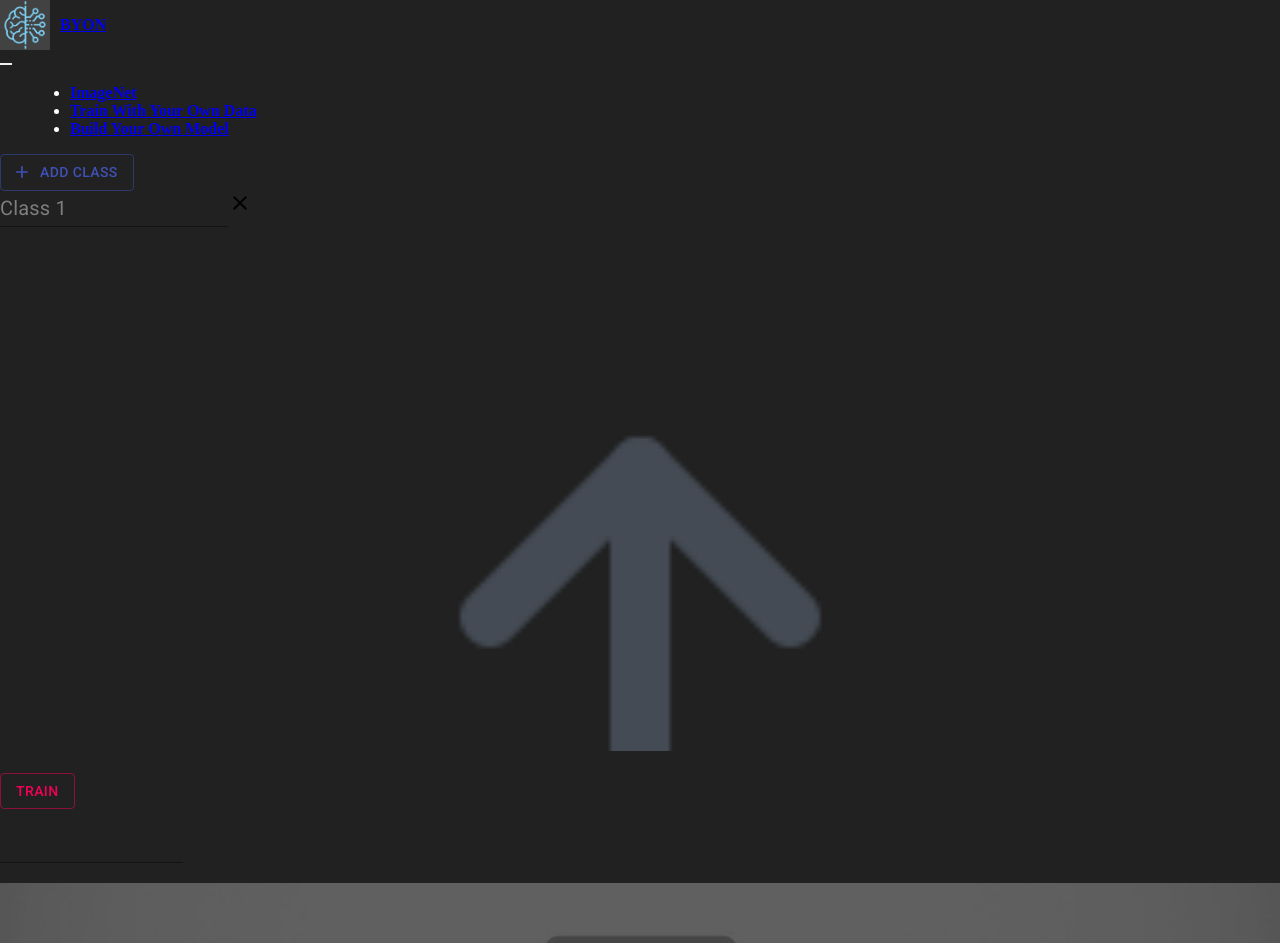
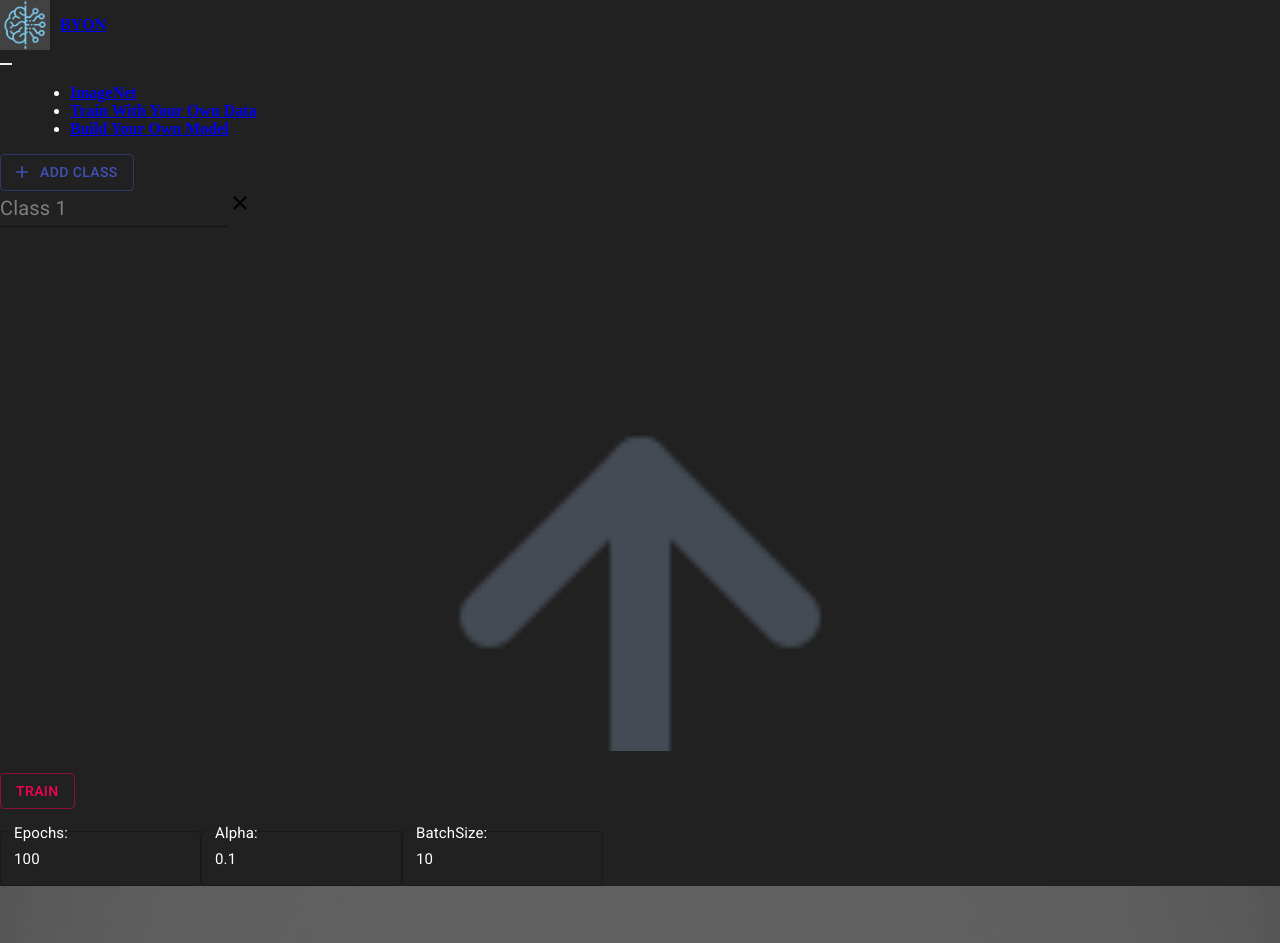
Before and after one commit to varma1247/byon, a React (Create React App) app: page /train in a window 1280 px wide. Shown: the top 943 px of the page. Built offline with nearby package versions, Linux system fonts and the light colour scheme.

Commit message:
implemented visualization of loss and accuracy at each epoch and added ui for prediction

```diff
--- a/src/components/Owndata.js
+++ b/src/components/Owndata.js
@@ -2,14 +2,15 @@ import React, { useState, useEffect } from "react";
 import Button from "@material-ui/core/Button";
 import Add from "@material-ui/icons/Add";
 import uuid from "react-uuid";
-// import * as tf from "@tensorflow/tfjs";
 import TrainingImagesUpload from "./TrainingImagesUpload";
 import imageupload_default from "../images/uploadimage_default.jpg";
-import Training from "./Training"
-import imgtotensor from "../utilityfunctions/imgtotensor"
+import Training from "./Training";
+import imgtotensor from "../utilityfunctions/imgtotensor";
 import CircularProgress from "@material-ui/core/CircularProgress";
+import getRandomColor from "../utilityfunctions/getrandomcolor";
+import { Bar } from "react-chartjs-2";
+// import Imageupload from "./Imageupload"
 
-// import Imageupload from "./Imageupload"
 const Owndata = () => {
   // const model = tf.sequential();
   // model.add(
@@ -21,17 +22,21 @@ const Owndata = () => {
 
   const [traindata, setTraindata] = useState([]);
   const [classcount, setclasscount] = useState(0);
-  const [model,setModel]=useState(null)
+  const [model, setModel] = useState(null);
   const [imageurl, setImageurl] = useState(null);
   const [imagename, setImagename] = useState("Upload");
-  const [predictions, setPredictions] = useState([]);
   const [predicting, setPredicting] = useState(false);
+  const [labelnames,setlabelnames]=useState([])
+  const [chartdata, setChartdata] = useState(null);
   useEffect(() => {
     addClass();
 
     // eslint-disable-next-line
   }, []);
   // console.log(traindata);
+  const setLabelnames=(labelnames)=>{
+    setlabelnames(labelnames)
+  }
   const addClass = () => {
     var newclassname = (classcount + 1).toString();
     setclasscount(classcount + 1);
@@ -47,16 +52,13 @@ const Owndata = () => {
       }
     ]);
   };
-  const savemodel = (model) => {
-    setModel(model)
-
+  const savemodel = model => {
+    setModel(model);
   };
   const onchange = e => {
     if (e.target.files[0]) {
       setImageurl(URL.createObjectURL(e.target.files[0]));
       setImagename(e.target.files[0].name);
-      setPredictions([]);
-
     }
   };
   const onpredict = async e => {
@@ -69,29 +71,69 @@ const Owndata = () => {
       // );
     } else {
       setPredicting(true);
-      imgtotensor(imageurl).then((tensor,err)=>{
+      imgtotensor(imageurl).then((tensor, err) => {
         // newtensors.push(tensor)
-        if (err){
+        if (err) {
           console.log(err);
+        } else {
+          // if(mod)
+          var colours = [];
+          var data = [];
+          var labels = [];
+          var total = 1;
+          model
+            .predict(tensor.expandDims().div(255))
+            .data()
+            .then(a => {
+              for (var i=0;i<2;i++){
+                data.push((a[i]*100).toFixed(4))
+                total=total-a[i]
+                labels.push(labelnames[i])
+                colours.push(getRandomColor())
+              }
+              data.push((total*100).toFixed(4))
+              labels.push("Other")
 
+              colours.push(getRandomColor())
+
+            setChartdata({
+              data: {
+                labels: labels,
+                datasets: [
+                  {
+                    label: "Predictions",
+                    data: data,
+                    backgroundColor: colours
                   }
-        else{
-        // if(mod)
-          model.predict(tensor.expandDims().div(255)).print()
-          model.predict(tensor.expandDims().div(255)).argMax(1).print()
-          console.log(tensor.expandDims().toFloat().shape);
+                ]
+              },
+              options: {
+                legend: {
+                  display: true,
+                  labels:{
+                    boxWidth:0
+                  }
+
+                },
+                maintainAspectRatio:false
+              }
+            });
+            });
+
+          // console.log(model.getLayer("conv1").getWeights()[0]);
+          // console.log(tensor.expandDims().toFloat().shape);
           setPredicting(false);
         }
-      })
+      });
     }
-  }
+  };
   const removeClass = id => {
     const remainingclasses = traindata.filter(item => item.id !== id);
     console.log(id);
 
     setTraindata(remainingclasses);
   };
-  const editclassname = (id,val) => {
+  const editclassname = (id, val) => {
     var index = traindata.findIndex(el => el.id === id);
     var remainingclasses = traindata.filter(item => item.id !== id);
     var item = traindata[index];
@@ -101,15 +143,15 @@ const Owndata = () => {
 
     setTraindata(remainingclasses);
   };
-  const onupload=(id,files)=>{
+  const onupload = (id, files) => {
     var index = traindata.findIndex(el => el.id === id);
     var remainingclasses = traindata.filter(item => item.id !== id);
     var item = traindata[index];
-    var newurls=[]
+    var newurls = [];
     // var newtensors=[]
     files.forEach(file => {
-      var objurl=URL.createObjectURL(file)
-      newurls.push(objurl)
+      var objurl = URL.createObjectURL(file);
+      newurls.push(objurl);
       // var img=document.createElement('img')
       // img.setAttribute('width',"100")
       // img.setAttribute('height',"100")
@@ -120,30 +162,28 @@ const Owndata = () => {
       // img.width=28
       // img.height=28
       // img.onload = () => item.imagetensors=[...item.imagetensors,tf.browser.fromPixels(img).toFloat()];
-      imgtotensor(objurl).then((tensor,err)=>{
+      imgtotensor(objurl).then((tensor, err) => {
         // newtensors.push(tensor)
-        if (err){
+        if (err) {
           console.log(err);
-
+        } else {
+          item.imagetensors = [...item.imagetensors, tensor];
         }
-        else{
-        item.imagetensors=[...item.imagetensors,tensor]
-        }
-      })
+      });
 
       // console.log(tf.browser.fromPixels(img).shape);
-
     });
-    item.imageurls=[...item.imageurls,...newurls]
+    item.imageurls = [...item.imageurls, ...newurls];
 
     remainingclasses.splice(index, 0, item);
     setTraindata(remainingclasses);
     // tf.browser.toPixels(traindata[0].imagetensors[0],document.getElementsByTagName("canvas")[0])
     // console.log(traindata)
     // traindata[0].imagetensors[0].print()
-  }
+  };
   return (
-    <div className="container-fluid">
+    <>
+      <div className="container-fluid" id="tr">
         <div
           className="row col-12 col-sm-6 mt-4 justify-content-center"
           style={{ padding: "0px" }}
@@ -164,18 +204,30 @@ const Owndata = () => {
             editclassname={editclassname}
             onupload={onupload}
           />
-      <Training traindata={traindata} savemodel={savemodel} savedmodel={model}/>
-      <div className="col-12 col-xs-4 col-lg-4 text-center mt-4" style={{ marginTop: "20px" }}>
+          <Training
+            traindata={traindata}
+            savemodel={savemodel}
+            savedmodel={model}
+            labelnames={labelnames}
+            setlabelnames={setLabelnames}
+          />
+          <div className="col-12 col-xs-4 col-lg-4 text-center mt-4">
             <div className="card bg-dark" style={{ borderRadius: "5px" }}>
               <img
                 src={imageurl ? imageurl : imageupload_default}
                 className="card-img-top"
                 alt="..."
                 id="predict"
-              style={{ width: "100%", height: "30vh", objectFit: "cover" }}
+                style={{ width: "100%", height: "35vh", objectFit: "cover" }}
               ></img>
-            <div className="card-body text-center" style={{padding:"10px"}}>
-              <label className="overflow-ellipsis btn btn-primary justify-content-center" style={{marginBottom:"0px"}}>
+              <div
+                className="card-body text-center"
+                style={{ padding: "10px" }}
+              >
+                <label
+                  className="overflow-ellipsis btn btn-primary justify-content-center"
+                  style={{ marginBottom: "0px" }}
+                >
                   <input
                     type="file"
                     name="photo"
@@ -189,7 +241,7 @@ const Owndata = () => {
             </div>
             {predicting ? (
               <span>
-                <CircularProgress style={{marginTop:"10px"}}/>
+                <CircularProgress style={{ marginTop: "10px" }} />
               </span>
             ) : (
               //   <button
@@ -207,30 +259,32 @@ const Owndata = () => {
                 className="mt-3"
                 variant="outlined"
                 color="secondary"
-            onClick={e=>onpredict(e)}
+                onClick={e => onpredict(e)}
                 disabled={!model}
               >
                 Predict
               </Button>
             )}
-        </div>
-
+            {chartdata ? (
           <div
-        className="col-7 col-sm-5"
-        style={{ margin: "auto", height: "250px", marginTop: "10px" }}
+          style={{ margin: "auto", height: "200px", marginTop: "10px" ,width:"300px"}}
         >
-        {/* {chartdata ? (
           <Bar
+            type='horizontalBar'
             data={chartdata.data}
-            width={0.1}
-            height={0.1}
+            width={0.05}
+            height={0.0001}
             options={chartdata.options}
           />
-        ) : null} */}
+          </div>
+        ) : null}
           </div>
         </div>
-
+        <div className="row">
+          <div id="can" className="col-12"></div>
         </div>
+      </div>
+    </>
   );
 };
 export default Owndata;
--- a/src/components/Training.js
+++ b/src/components/Training.js
@@ -1,18 +1,47 @@
-import React, { useState, useEffect } from "react";
-import { Button } from "@material-ui/core";
+import React, { useState } from "react";
+import { Button, TextField } from "@material-ui/core";
+import { makeStyles } from "@material-ui/core/styles";
 import * as tf from "@tensorflow/tfjs";
 import * as tfvis from "@tensorflow/tfjs-vis";
-import { dispose, callbacks } from "@tensorflow/tfjs";
-import { min } from "moment";
-import Input from '@material-ui/core/Input';
-const Training = ({ traindata, savemodel, savedmodel }) => {
-  const [empty,setEmpty]=useState(false)
+const useStyles = makeStyles(theme => ({
+  root: {
+    "& > *": {
+      margin: theme.spacing(1),
+      width: 200
+    }
+  },
+  tcolor: {
+    color: "white",
+    fontSize: "15px"
+  }
+}));
+const Training = ({ traindata, savemodel, savedmodel,setlabelnames }) => {
+  const classstyle = useStyles();
+  const [epochs, setEpochs] = useState(100);
+  const [alpha, setAlpha] = useState(0.1);
+  const [batchsize, setBatchsize] = useState(10);
+  const [empty, setEmpty] = useState(false);
+  const onepochChange = e => {
+    setEpochs(e.target.value);
+  };
+  const onalphaChange = e => {
+    setAlpha(e.target.value);
+  };
+  const onbsizeChange = e => {
+    setBatchsize(e.target.value);
+  };
   const train = async data => {
-    if (traindata[0].imagetensors.length===0 ||traindata.length===1){
-      setEmpty(true)
-    }
-    else{
-      setEmpty(false)
+    if (
+      traindata[0].imagetensors.length === 0 ||
+      traindata.length === 1 ||
+      traindata[1].imagetensors.length === 0
+    ) {
+      setEmpty(true);
+    } else {
+      tfvis.visor().open();
+      setEmpty(false);
+      // tf.browser.toPixels(traindata[0].imagetensors[0].div(255),document.getElementsByTagName("canvas")[0])
+      var [tensors, labels] = tf.tidy(() => {
         var tensors = [];
         var labels = [];
         var labelnames = [];
@@ -22,6 +51,9 @@ const Training = ({ traindata, savemodel, savedmodel }) => {
           d.imagetensors.forEach(i => {
             labels.push(index);
           });
+        });
+        setlabelnames(labelnames)
+        return [tensors, labels, labelnames];
       });
       // var i = 0,
       //   len = tensors.length,
@@ -37,14 +69,15 @@ const Training = ({ traindata, savemodel, savedmodel }) => {
       //   tensors.push(tensors[next]);
       //   labels.push(labels[next]);
       // }
-    var [X_train,y_train]=tf.tidy(()=>{
+      var [X_train, y_train] = tf.tidy(() => {
         // tensors.splice(1, len);
         // labels.splice(1, len);
-      return [tf.stack(tensors).div(255),tf.oneHot(labels, traindata.length)]
-    })
+        return [
+          tf.stack(tensors).div(255),
+          tf.oneHot(labels, traindata.length)
+        ];
+      });
       console.log(labels);
-
-    const surface = { name: "Loss and Accuracy Visualization", tab: "Training" };
       const model = tf.sequential({
         layers: [
           tf.layers.conv2d({
@@ -53,7 +86,7 @@ const Training = ({ traindata, savemodel, savedmodel }) => {
             filters: 16,
             name: "conv1",
             activation: "relu",
-          padding: "same",
+            padding: "same"
           }),
           tf.layers.maxPool2d({
             poolSize: 2
@@ -96,20 +129,92 @@ const Training = ({ traindata, savemodel, savedmodel }) => {
 
       model.compile({
         loss: "categoricalCrossentropy",
-      optimizer: tf.train.sgd(0.1),
+        optimizer: tf.train.sgd(alpha),
         metrics: ["accuracy"]
       });
-    X_train.array().then(a=>{
+      X_train.array().then(a => {
         console.log(a);
+      });
+      var epochLogs = [];
+      const callbacks = {
+        onEpochEnd: function (epoch, log) {
+          const surface = {
+            name: 'Accuracy',
+            tab: 'Loss and Accuracy'
+          };
+          const surface2={
+            name: 'Loss',
+            tab: 'Loss and Accuracy'
+          }
+          const options = {
+            xLabel: 'Epoch',
+            yLabel: 'Value',
+            yAxisDomain: [0, 1],
+            seriesColors: ['teal'],
+            height:250,
+            zoomToFit:false
+          }; // Prep the data
+          const options2 = {
+            xLabel: 'Epoch',
+            yLabel: 'Value',
+            yAxisDomain: [0, 1],
+            seriesColors: ['tomato'],
+            height:250,
+            zoomToFit:false
+          }; // Prep the data
 
-    })
+          epochLogs.push(log);
+          const acc = epochLogs.map((log, i) => ({
+            x: i,
+            y: log.acc
+          }));
+          const loss = epochLogs.map((log, i) => ({
+            x: i,
+            y: log.loss
+          }));
+          const data = {
+            values: [acc],
+            // Custom names for the series
+            series: ['Acc'] // render the chart
 
-    tfvis.visor().open()
+          };
+          const data2 = {
+            values: [loss],
+            // Custom names for the series
+            series: ['Loss'] // render the chart
 
+          };
+          console.log(model.getWeights('conv1')[0].shape);
+
+          // tf.unstack(model.getLayer("conv1").getWeights()[0], -1).forEach(
+          //   async tensor => {
+          //     // var temptensor=tensor.add(tensor).div(2)
+          //     tensor = tf.image.resizeNearestNeighbor(
+          //       tensor
+          //         .abs()
+          //         .add(tensor)
+          //         .div(2),
+          //       [50, 50]
+          //     );
+          //     const canvas = document.createElement("canvas");
+          //     canvas.width = 50;
+          //     canvas.height = 50;
+          //     canvas.style = "margin: 4px;";
+          //     await tf.browser.toPixels(tensor, canvas);
+          //     allcanvas.push(canvas)
+          //     // drawArea.appendChild(canvas);
+          //   }
+          // );
+          tfvis.render.linechart(surface2,data2,options2)
+          tfvis.render.linechart(surface, data, options);
+
+          // tfvis.render.linechart(surface1, data2, options2);
+        }
+      };
       await model.fit(X_train, y_train, {
-      batchSize: 1,
-      epochs: 200,
-      callbacks: tfvis.show.fitCallbacks(surface, ["loss", "acc"],{callbacks:["onEpochEnd"]}),
+        batchSize: batchsize,
+        epochs: epochs,
+        callbacks: callbacks
       });
       // var skladby = ["skladba00", "skladba01", "skladba02", "skladba03"];
       // var i = 0,
@@ -131,9 +236,10 @@ const Training = ({ traindata, savemodel, savedmodel }) => {
     }
   };
   return (
+    <>
     <div
-      className="col-12 col-sm-2 text-center card bg-dark"
-      style={{ borderRadius: "10px" }}
+      className="col-10 col-sm-4 col-md-2 text-center card bg-dark mt-4"
+      style={{ borderRadius: "10px", height: "60%", margin: "0px auto" }}
     >
       <h5 className="card-header">
         <Button
@@ -146,17 +252,81 @@ const Training = ({ traindata, savemodel, savedmodel }) => {
         </Button>
       </h5>
       <div className="card-body">
-        {/* <h5 className="card-title">Special title treatment</h5>
-        <p className="card-text">
-          With supporting text below as a natural lead-in to additional content.
-        </p>
-        <a href="#" className="btn btn-primary">
-          Go somewhere
-        </a> */}
-        <Input type="number"/>
+        <TextField
+          className="mt-3"
+          id="outlined-basic"
+          label="Epochs:"
+          type="number"
+          InputProps={{
+            className: classstyle.tcolor
+          }}
+          InputLabelProps={{
+            style: {
+              color: "white",
+              fontSize: "20px"
+            }
+          }}
+          variant="outlined"
+          onChange={e => {
+            onepochChange(e);
+          }}
+          value={epochs}
+        />
+        <TextField
+          className="mt-4"
+          id="outlined-basic"
+          label="Alpha:"
+          type="number"
+          InputProps={{
+            className: classstyle.tcolor
+          }}
+          InputLabelProps={{
+            style: {
+              color: "white",
+              fontSize: "20px"
+            }
+          }}
+          variant="outlined"
+          onChange={e => {
+            onalphaChange(e);
+          }}
+          value={alpha}
+        />
+        <TextField
+          className="mt-4"
+          id="outlined-basic"
+          label="BatchSize:"
+          type="number"
+          InputProps={{
+            className: classstyle.tcolor
+          }}
+          InputLabelProps={{
+            style: {
+              color: "white",
+              fontSize: "20px"
+            }
+          }}
+          variant="outlined"
+          onChange={e => {
+            onbsizeChange(e);
+          }}
+          value={batchsize}
+        />
+
+        {/* <input type="text" value=""></input>
+        <TextField id="outlined-basic" label="LearningRate:" variant="outlined"/>
+        <TextField id="outlined-basic" label="BatchSize" variant="outlined"/> */}
       </div>
-      {empty?(<div className="text-center">Upload alteast one image for each class</div>):null}
+      {empty ? (
+        <div className="text-center" style={{ color: "red", fontSize: "20px" }}>
+          Upload alteast two classes of images and one image in each class to
+          start training
         </div>
+      ) : null}
+
+    </div>
+
+   </>
   );
 };
 export default Training;
--- /dev/null
+++ b/src/utilityfunctions/getrandomcolor.js
@@ -0,0 +1,16 @@
+function getRandomColor() {
+    var characters = "0123456789ABCDEF";
+    var color = "#";
+
+    for (var i = 0; i < 6; i++) {
+      color += characters[getRandomNumber(0, 15)];
+    }
+
+    return color;
+  }
+
+  function getRandomNumber(low, high) {
+    var r = Math.floor(Math.random() * (high - low + 1)) + low;
+    return r;
+  }
+  export default getRandomColor
```
Also changed, not shown: src/components/Imageupload.js (+1 -14 lines). Lines whose indentation alone changed are shown as unchanged.
